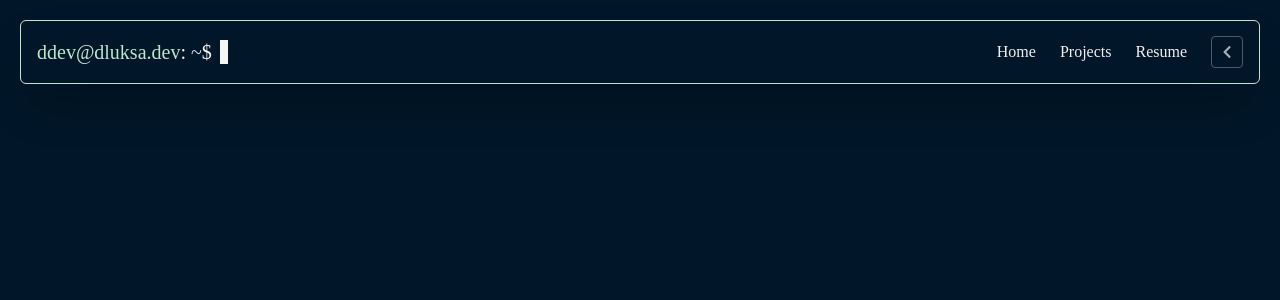
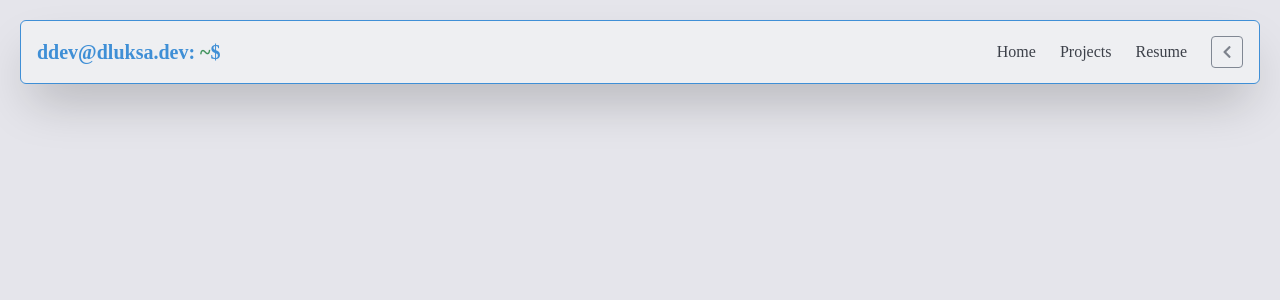
Before and after one commit to dluksa20/ddev, a Next.js app: page / in a window 1280 px wide. Shown: the top 300 px of the page. Built offline with nearby package versions, Linux system fonts and the light colour scheme.

Commit message:
configured local storage for themes and accents

```diff
--- a/app/globals.css
+++ b/app/globals.css
@@ -2,88 +2,88 @@
 
 @layer base {
   :root {
+    /* Accent palettes */
+    --accent-coral-dark: #F07178;
+    --accent-sage-dark: #C3E88D;
+    --accent-amber-dark: #F6C177;
+    --accent-glacier-dark: #9CCFD8;
+    --accent-orchid-dark: #C792EA;
+    --accent-sky-dark: #60ADEC;
+    --accent-steel-dark: #ABB2BF;
 
-    /* Accent colors */
-    --color-coral-rose: #F07178;        /* warm pinkish coral */
-    --color-sage-green: #C3E88D;        /* soft muted green */
-    --color-amber-glow: #F6C177;        /* warm golden amber */
-    --color-glacier-blue: #9CCFD8;      /* pale icy blue */
-    --color-orchid-purple: #C792EA;     /* light vibrant purple */
-    --color-sky-blue: #60ADEC;          /* clear mid blue */
-    --color-steel-grey: #ABB2BF;        /* cool neutral grey */
-
-
-    /* Default Theme Colors */
-    --background: 207, 95%, 8%;
-    --background-elevated: 207, 95%, 8%;
-    --background-hover: 220 14% 22%;
-    --foreground: 0 0% 96%;
-    --primary: 210 60% 86%;
-    --accent: 145 45% 82%;
-    --border: 220 12% 36%;
-    --text: 0 0% 94%;
-    --text-muted: 220 6% 68%;
+    --accent-coral-light: #b3484d;
+    --accent-sage-light: #6b9946;
+    --accent-amber-light: #c18f3f;
+    --accent-glacier-light: #599cab;
+    --accent-orchid-light: #A06CD5;
+    --accent-sky-light: #3F8FD6;
+    --accent-steel-light: #6B7280;
   }
 
 
+  /* Themes */
+  .palenight, .void {
+    /* Dark accents */
+    --color-coral-rose: var(--accent-coral-dark);
+    --color-sage-green: var(--accent-sage-dark);
+    --color-amber-glow: var(--accent-amber-dark);
+    --color-glacier-blue: var(--accent-glacier-dark);
+    --color-orchid-purple: var(--accent-orchid-dark);
+    --color-sky-blue: var(--accent-sky-dark);
+    --color-steel-grey: var(--accent-steel-dark);
+  }
+
+  .ashlight {
+    /* Light accents */
+    --color-coral-rose: var(--accent-coral-light);
+    --color-sage-green: var(--accent-sage-light);
+    --color-amber-glow: var(--accent-amber-light);
+    --color-glacier-blue: var(--accent-glacier-light);
+    --color-orchid-purple: var(--accent-orchid-light);
+    --color-sky-blue: var(--accent-sky-light);
+    --color-steel-grey: var(--accent-steel-light);
+  }
+
+  /* Theme-specific colors */
   .palenight {
-    --background: 229, 20%, 20%;
-    --background-elevated: 229, 20%, 24%;
+    --background: 229 20% 20%;
+    --background-elevated: 229 20% 24%;
     --background-hover: 229 20% 20%;
-    --foreground: 0 0% 96%;
-    --primary: 260, 100%, 88%;
-    --accent:260, 100%, 88%;
-    --border: 0, 1%, 34%;
+    --primary: 260 100% 88%;
+    --accent: 84, 66%, 73%;
+    --border: 0 1% 34%;
     --text: 0 0% 94%;
     --text-muted: 230 6% 68%;
   }
 
-
-  .sunset-horizon {
-    --background: 0, 0%, 11%;
-    --background-elevated: 0, 0%, 15%;
+  .void {
+    --background: 0 0% 11%;
+    --background-elevated: 0 0% 15%;
     --background-hover: 24 12% 21%;
-    --foreground: 0 10% 96%;
     --primary: 32 90% 50%;
-    --accent: 42 85% 56%;
-    --border: 0, 1%, 44%;
+    --accent: 84, 66%, 73%;
+    --border: 0 1% 44%;
     --text: 0 0% 94%;
     --text-muted: 28 10% 70%;
   }
 
-
-  .forest-breeze {
-    --background: 160 20% 13%;
-    --background-elevated: 160 20% 16%;
-    --background-hover: 160 20% 19%;
-    --foreground: 0 0% 96%;
-    --primary: 135 38% 48%;
-    --accent: 95 60% 55%;
-    --border: 150 14% 30%;
-    --text: 0 0% 94%;
-    --text-muted: 150 8% 68%;
+  .ashlight {
+    --background: 240 14% 91%;
+    --background-elevated: 220 14% 94%;
+    --background-hover: 220 14% 92%;
+    --primary: 140 38% 42%;
+    --accent: 208, 65%, 54%;
+    --border: 220 8% 54%;
+    --text: 220 10% 26%;
+    --text-muted: 220 6% 52%;
   }
 }
 
 
 @theme {
 
-  /* Accents */
+  --font-display: Ubuntu Mono, sans serif;
 
-  --color-orange: hsl(var(--orange));
-  --color-aubergine: hsl(var(--aubergine));
-  --color-canonical: hsl(var(--canonical));
-  --color-warm-grey: hsl(var(--warm-grey));
-  --color-terminal-green: hsl(var(--terminal-green));
-  --color-terminal-blue: hsl(var(--terminal-blue));
-  --color-bright-blue: hsl(var(--bright-blue));
-  --color-terminal-red: hsl(var(--terminal-red));
-  --color-bright-red: hsl(var(--bright-red));
-  --color-terminal-yellow: hsl(var(--terminal-yellow));
-  --color-terminal-cyan: hsl(var(--terminal-cyan));
-
-  /* typography */
-  --font-display: Ubuntu Mono, sans serif;
   /* Base colors */
   --color-background: hsl(var(--background));
   --color-background-elevated: hsl(var(--background-elevated));
@@ -106,10 +106,9 @@
   button:hover > svg {
     @apply fill-accent;
   }
-
   /* Headings */
   h1 {
-    @apply text-[1.25rem];
+    @apply text-[1.25rem] font-bold;
   }
   h2 {
     @apply text-[1rem] text-text;
--- a/app/layout.tsx
+++ b/app/layout.tsx
@@ -1,6 +1,6 @@
 import Header from "@/components/Header"
 import "./globals.css"
-import { ThemeProvider } from "next-themes"
+import ThemeProvider from "@/components/ThemeProvider"
 
 
 export default function RootLayout({
@@ -12,12 +12,7 @@ export default function RootLayout({
   return (
     <html lang="en" suppressHydrationWarning>
       <body className="bg-background text-foreground">
-        <ThemeProvider attribute="class" themes={[
-            'midnight-eclipse',
-            'sunset-horizon',
-            'forest-breeze',
-        ]}
-            defaultTheme="midnight-eclipse">
+        <ThemeProvider>
           <Header />
           {children}
         </ThemeProvider>
--- a/components/Sidebar.tsx
+++ b/components/Sidebar.tsx
@@ -10,16 +10,16 @@ import { useState, useEffect } from 'react';
 import { useTheme } from 'next-themes';
 import { THEMES } from '@/lib/constants';
 
+
 type CloseProps = {
     onClose: () => void;
 }
 
 const Sidebar = ({ onClose }: CloseProps) => {
 
-    const [activeColor, setActiveColor] = useState<string | null>(null);
-    const [activeTheme, setActiveTheme] = useState('midnight-eclipse');
+    const [activeColor, setActiveColor] = useState('');
+    const [activeTheme, setActiveTheme] = useState('');
 
-    const [active, setActive] = useState(false)
     const { theme, setTheme } = useTheme()
 
 
@@ -33,22 +33,17 @@ const Sidebar = ({ onClose }: CloseProps) => {
         localStorage.setItem('accent-color', accentColor)
     }
 
-    const switchTheme = (t: String) => {
-        setTheme(t)
+    useEffect(() => {
+        const savedColor = localStorage.getItem('accent-color');
+        if (savedColor) {
+            setActiveColor(savedColor);
+        }
+        if (theme) {
+            localStorage.setItem('theme', theme)
+            setActiveTheme(theme);
+        }
+    }, [theme]);
 
-    }
-
-    // useEffect(() => {
-    //     const savedAccent = localStorage.getItem('accent-color')
-
-    //     if (savedAccent) {
-    //         document.documentElement.style.setProperty(
-    //             '--color-accent',
-    //             `var(--color-${savedAccent})`
-    //         )
-    //         setActiveColor(savedAccent)
-    //     }
-    // }, [])
 
 
 
--- a/components/ThemeProvider.tsx
+++ b/components/ThemeProvider.tsx
@@ -1,4 +1,5 @@
 'use client'
+
 import { ThemeProvider as NextThemesProvider } from 'next-themes'
 import { useEffect, useState, type ReactNode } from 'react'
 
@@ -6,24 +7,38 @@ type ThemeProviderProps = {
     children: ReactNode
 }
 
+const DEFAULT_ACCENT = 'sky-blue'
+const DEFAULT_THEME = 'ashlight'
+
 const ThemeProvider = ({ children }: ThemeProviderProps) => {
     const [mounted, setMounted] = useState(false)
 
     useEffect(() => {
         setMounted(true)
+
+        const savedAccent = localStorage.getItem('accent-color') || DEFAULT_ACCENT
+        document.documentElement.style.setProperty('--color-accent', `var(--color-${savedAccent})`)
+
+        if (!localStorage.getItem('accent-color')) {
+            localStorage.setItem('accent-color', DEFAULT_ACCENT)
+        }
+        if (!localStorage.getItem('theme')) {
+            localStorage.setItem('theme', DEFAULT_THEME)
+        }
     }, [])
 
     if (!mounted) return null
 
     return (
-        <NextThemesProvider attribute="class" themes={[
-            'midnight-eclipse',
-            'sunset-horizon',
-            'forest-breeze',
-        ]}
-            defaultTheme="midnight-eclipse">
+        <NextThemesProvider
+            attribute="class"
+            enableSystem={true}
+            themes={['palenight', 'void', 'ashlight']}
+            storageKey="theme"
+        >
             {children}
         </NextThemesProvider>
     )
 }
+
 export default ThemeProvider
--- a/lib/constants.ts
+++ b/lib/constants.ts
@@ -25,6 +25,6 @@ export const ACCENT_COLORS = [
 
 export const THEMES = [
     { id: "palenight", label: "Palenight" },
-    { id: "sunset-horizon", label: "Sunset Horizon" },
-    { id: "forest-breeze", label: "Forest Breeze" },
+    { id: "void", label: "Void" },
+    { id: "ashlight", label: "Ashlight" },
 ]
```
